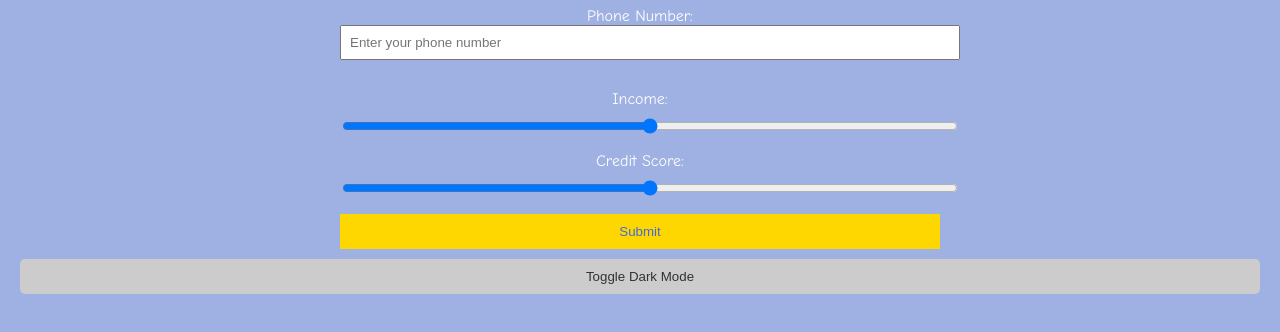
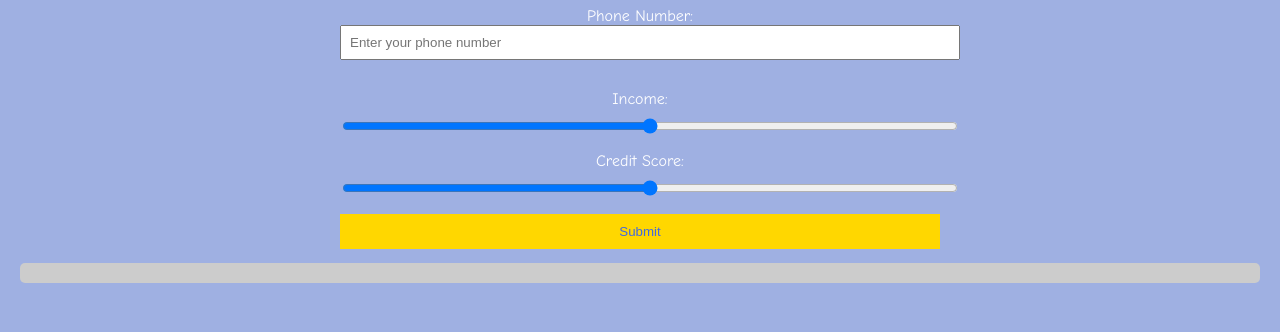
Before and after one commit to fgomez4/rettitesting, a plain HTML site: page index.html in a window 1280 px wide. Shown: the part 272-604 px from the top of the page. Drawn offline with Linux system fonts and the light colour scheme.

Commit message:
taking out words

```diff
--- a/index.html
+++ b/index.html
@@ -43,7 +43,7 @@
     <div>
 
         <!-- Replace the theme-switch-wrapper with a button -->
-        <button id="theme-toggle" class="theme-toggle-btn">Toggle Dark Mode</button>
+        <button id="theme-toggle" class="theme-toggle-btn"></button>
 
 
 
```
